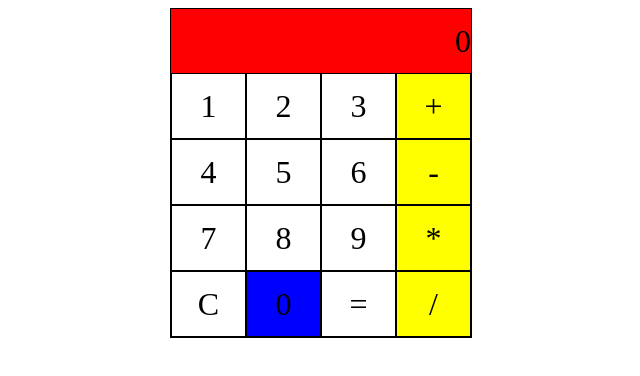
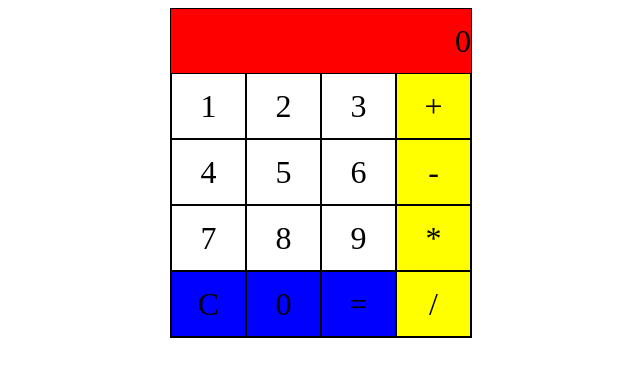
Before and after one commit to TheRedOwl/calc, a plain HTML site: page index.html in a window 1280 px wide. Shown: the whole page, without its empty margins (319-959 px from the left). Drawn offline with Linux system fonts and the light colour scheme.

Commit message:
blue change

```diff
--- a/index.html
+++ b/index.html
@@ -34,9 +34,9 @@
 
         <div class="break"></div>
 
-        <div class="box">C</div>
+        <div class="box k">C</div>
         <div class="box k">0</div>
-        <div class="box">=</div>
+        <div class="box k">=</div>
         <div class="box s">/</div>
     </div>
 </body>
```
